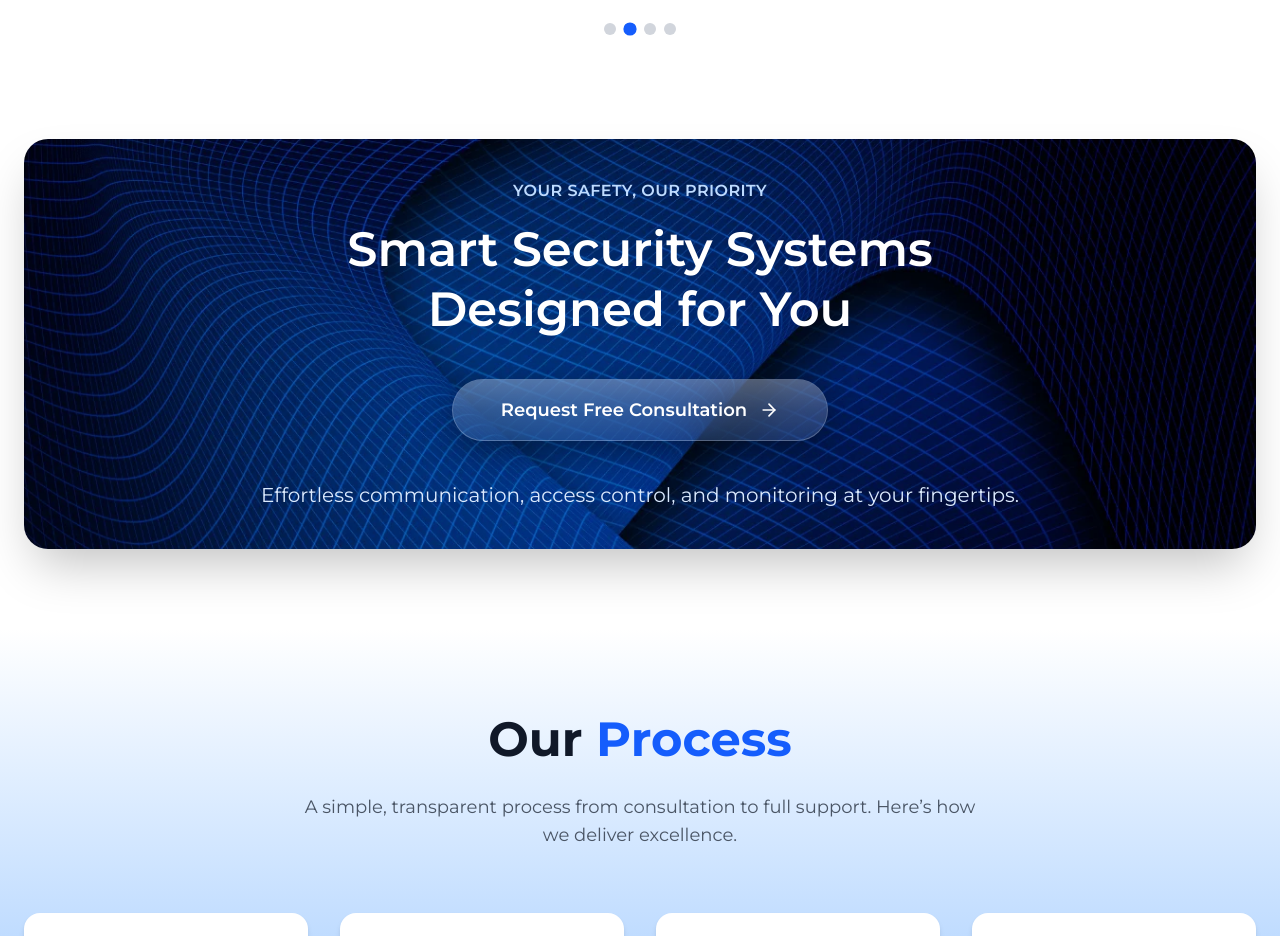
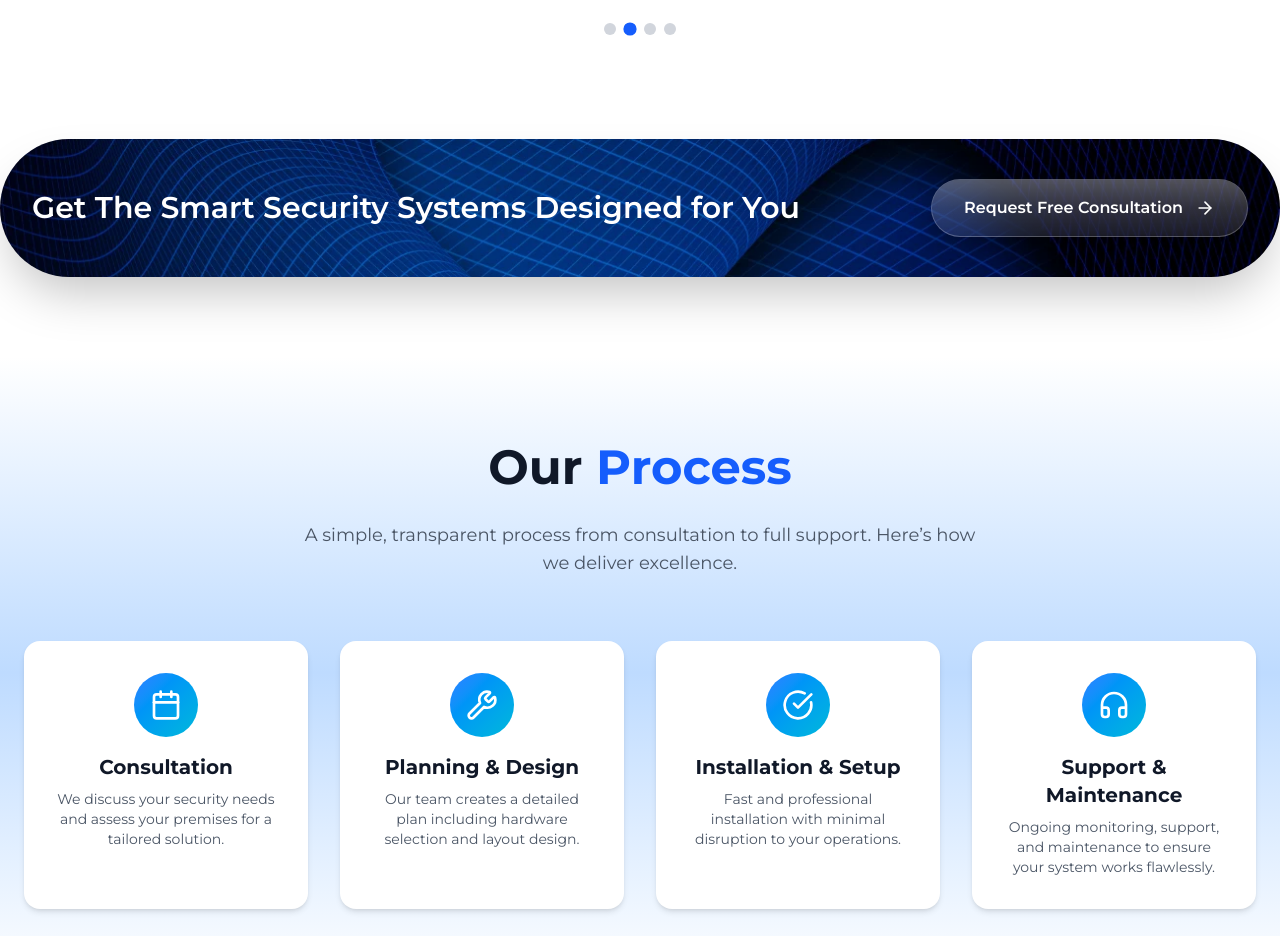
Before and after one commit to furqanlatif11/kinetic-network, a Next.js app: page / in a window 1280 px wide. Shown: the part 3760-4696 px from the top of the page. Built offline with nearby package versions, Linux system fonts and the light colour scheme.

Commit message:
Improved

```diff
--- a/src/app/(root)/_components/cta.tsx
+++ b/src/app/(root)/_components/cta.tsx
@@ -1,59 +1,53 @@
 import Link from "next/link";
-import { ReactNode } from "react";
+import { ReactNode, CSSProperties } from "react";
 
-interface ReusableCTAProps {
-  subtitle?: string;
+interface MainCTAProps {
   title: string;
-  description?: string;
   buttonText: string;
   buttonLink: string;
   buttonIcon?: ReactNode;
-  bgImage?: string; // URL of background image
-  className?: string; // for margin/padding overrides
+  bgImage?: string;
+  className?: string;
 }
 
 export default function MainCTA({
-  subtitle,
   title,
-  description,
   buttonText,
   buttonLink,
   buttonIcon,
   bgImage,
   className = "",
-}: ReusableCTAProps) {
+}: MainCTAProps) {
+  const backgroundStyle: CSSProperties | undefined = bgImage
+    ? {
+        backgroundImage: `url(${bgImage})`,
+        backgroundSize: "cover",
+        backgroundPosition: "center",
+      }
+    : undefined;
+
   return (
     <section
-      className={`relative rounded-3xl overflow-hidden shadow-2xl ${className}`}
-      style={{
-        backgroundImage: bgImage ? `url(${bgImage})` : undefined,
-        backgroundSize: "cover",
-        backgroundPosition: "center",
-      }}
+      className={`relative overflow-hidden rounded-2xl md:rounded-full shadow-2xl max-w-7xl mx-auto ${className}`}
+      style={backgroundStyle}
     >
-      {/* Optional dark overlay for readability */}
-      <div className="absolute inset-0 bg-black/10 "></div>
+      {/* Overlay */}
+      <div className="absolute inset-0 bg-black/10" />
 
-      <div className="relative max-w-4xl mx-auto px-8 py-10 text-center flex flex-col items-center justify-center">
-        {/* Subtitle */}
-        {subtitle && (
-          <span className="text-sm md:text-base font-semibold tracking-wide text-blue-200 uppercase mb-4">
-            {subtitle}
-          </span>
-        )}
-
+      <div className="relative mx-auto flex flex-col md:flex-row items-center justify-between gap-6 px-8 py-10 text-center md:text-left">
         {/* Title */}
-        <h2 className="text-3xl md:text-5xl font-semibold text-white leading-tight mb-10">
+        <h2 className="text-xl md:text-3xl font-semibold text-white leading-tight">
           {title}
         </h2>
+
+        {/* CTA Button */}
         <Link
           href={buttonLink}
           className="
             group relative inline-flex items-center gap-3
-    rounded-full px-12 py-4
-    text-lg font-semibold text-white
-    backdrop-blur-xl
-    bg-white/10
+            rounded-full px-8 py-4
+            text-base font-semibold text-white
+            backdrop-blur-xl bg-white/10
             border border-white/25
             shadow-[0_10px_35px_rgba(0,0,0,0.45)]
             transition-all duration-300 ease-out
@@ -72,16 +66,16 @@ export default function MainCTA({
             "
           />
 
-          {/* Accent glow (subtle blue aura) */}
+          {/* Hover glow */}
           <span
             className="
               pointer-events-none absolute -inset-1 rounded-full
               bg-blue-500/30 blur-xl opacity-0
-      group-hover:opacity-100 transition
+              transition group-hover:opacity-100
             "
           />
 
-          {/* Content */}
+          {/* Button content */}
           <span className="relative z-10 flex items-center gap-3">
             {buttonText}
             {buttonIcon && (
@@ -91,15 +85,6 @@ export default function MainCTA({
             )}
           </span>
         </Link>
-
-        {/* Description */}
-        {description && (
-          <p className="text-lg md:text-xl text-blue-100 mt-10 max-w-3xl">
-            {description}
-          </p>
-        )}
-
-        {/* CTA Button */}
       </div>
     </section>
   );
--- a/src/app/(root)/page.tsx
+++ b/src/app/(root)/page.tsx
@@ -17,9 +17,7 @@ export default function Home() {
       <FeaturedServices />
       <Testimonials />
       <MainCTA
-        subtitle="Your Safety, Our Priority"
-        title="Smart Security Systems Designed for You"
-        description="Effortless communication, access control, and monitoring at your fingertips."
+        title="Get The Smart Security Systems Designed for You"
         buttonText="Request Free Consultation"
         buttonLink="/contact"
         buttonIcon={<ArrowRight className="w-5 h-5" />}
```
Lines whose indentation alone changed are shown as unchanged.
